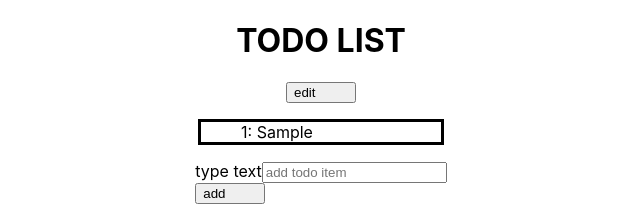
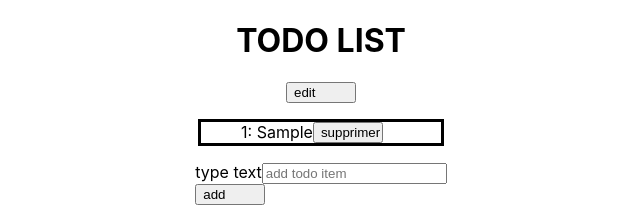
Before and after one commit to curlynux/todolist, a React (Create React App) app: page / in a window 1280 px wide. Both pictures are taken after typing "Sample" into the empty fields and a click on the button "add". Shown: the top 212 px of the page, without its empty margins (319-959 px from the left). Built offline with nearby package versions, Linux system fonts and the light colour scheme.

Commit message:
delete button pop successfully

```diff
--- a/src/App.css
+++ b/src/App.css
@@ -29,5 +29,5 @@ ul li {
 }
 
 .delete {
-  display: none;
+  display: block;
 }
--- a/src/components/todolist.jsx
+++ b/src/components/todolist.jsx
@@ -36,9 +36,16 @@ function Todolist() {
 	function editTodo() {
 		var deleteButton = document.getElementsByClassName("delete");
 		if (edit === true) {
-			Array.from(deleteButton).map((del) => console.log(del));
+			Array.from(deleteButton).map((del) => {
+				del.style.display = "block";
+			});
 			setEdit(false);
-		} else setEdit(true);
+		} else {
+			Array.from(deleteButton).map((del) => {
+				del.style.display = "none";
+			});
+			setEdit(true);
+		}
 	}
 
 	return (
@@ -49,9 +56,7 @@ function Todolist() {
 					return (
 						<li key={todo.id}>
 							{index + 1}: {todo.text}
-							<button className="delete" onClick={""}>
-								supprimer
-							</button>
+							<button className="delete">supprimer</button>
 						</li>
 					);
 				})}
```
